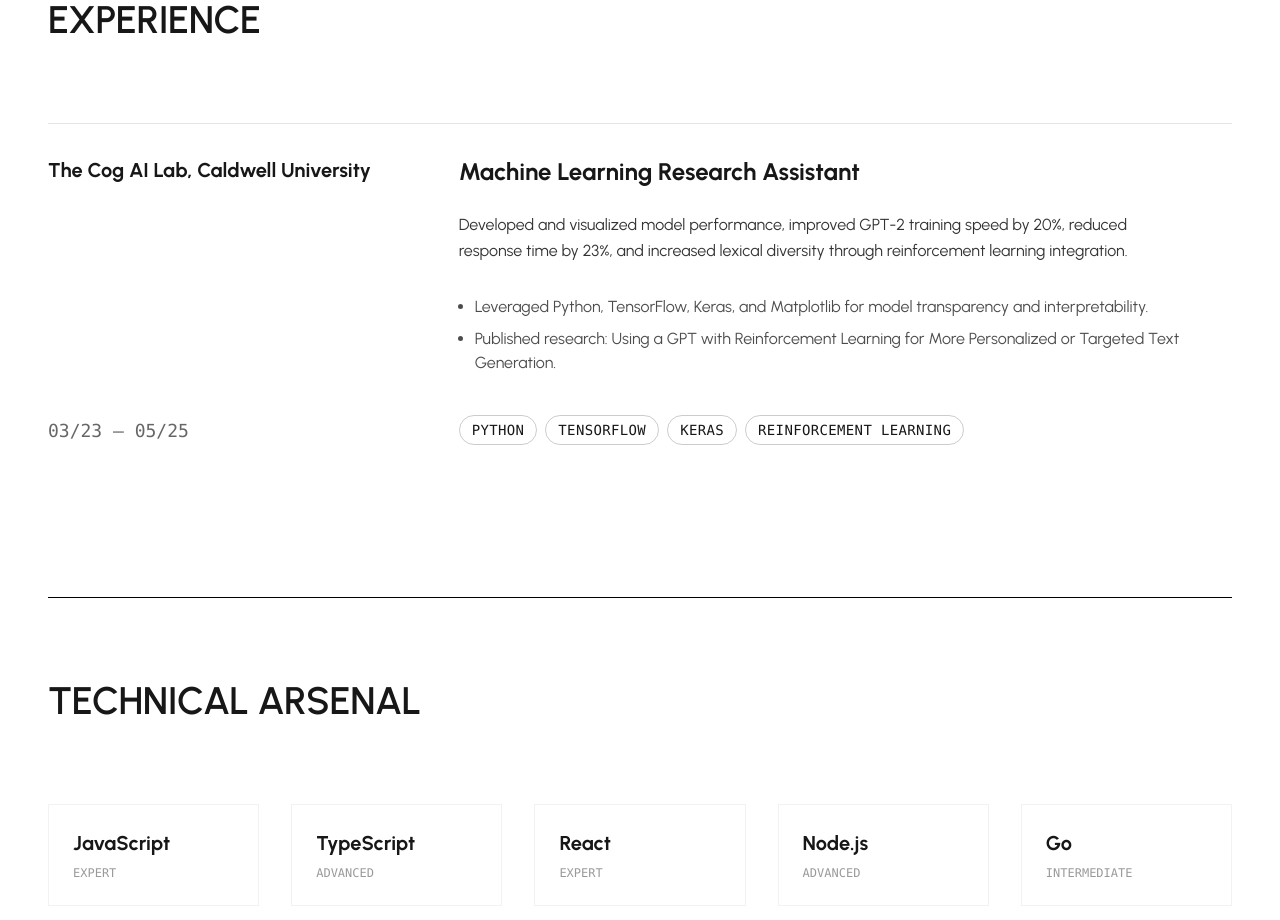
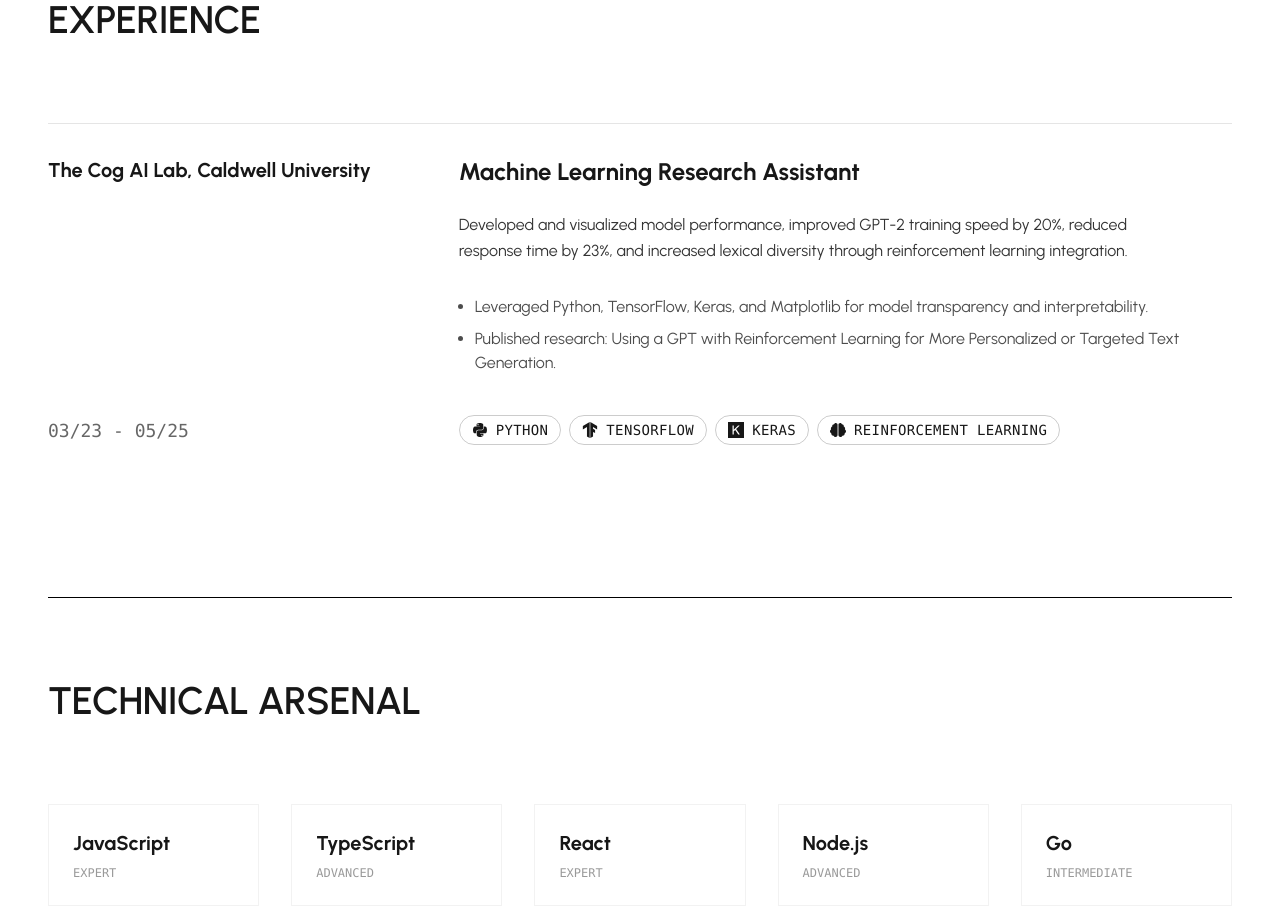
Before and after one commit to ggogitidze/personal-portfolio, a Next.js app: page / in a window 1280 px wide. Shown: the part 1220-2140 px from the top of the page. Built offline with nearby package versions, Linux system fonts and the light colour scheme.

Commit message:
Enhance experience section details

```diff
--- a/src/components/Experience.tsx
+++ b/src/components/Experience.tsx
@@ -1,16 +1,36 @@
 "use client";
 
-const researchExperience = [
+import { motion } from "framer-motion";
+import type { IconType } from "react-icons";
+import { FaPython, FaBrain } from "react-icons/fa";
+import { SiTensorflow, SiKeras } from "react-icons/si";
+
+type ResearchExperience = {
+  title: string;
+  org: string;
+  date: string;
+  description: string;
+  achievements: string[];
+  tech: { label: string; icon?: IconType }[];
+};
+
+const researchExperience: ResearchExperience[] = [
   {
     title: "Machine Learning Research Assistant",
     org: "The Cog AI Lab, Caldwell University",
-    date: "03/23 – 05/25",
-    description: "Developed and visualized model performance, improved GPT-2 training speed by 20%, reduced response time by 23%, and increased lexical diversity through reinforcement learning integration.",
+    date: "03/23 - 05/25",
+    description:
+      "Developed and visualized model performance, improved GPT-2 training speed by 20%, reduced response time by 23%, and increased lexical diversity through reinforcement learning integration.",
     achievements: [
       "Leveraged Python, TensorFlow, Keras, and Matplotlib for model transparency and interpretability.",
       "Published research: Using a GPT with Reinforcement Learning for More Personalized or Targeted Text Generation.",
     ],
-    tech: ["Python", "TensorFlow", "Keras", "Reinforcement Learning"],
+    tech: [
+      { label: "Python", icon: FaPython },
+      { label: "TensorFlow", icon: SiTensorflow },
+      { label: "Keras", icon: SiKeras },
+      { label: "Reinforcement Learning", icon: FaBrain },
+    ],
   },
 ];
 
@@ -26,7 +46,14 @@ export default function Experience() {
           {/* Experience Grid */}
           <div className="w-full">
             {researchExperience.map((exp) => (
-              <div key={exp.title} className="grid grid-cols-1 md:grid-cols-12 gap-8 md:gap-12 py-8 border-t border-black/10">
+              <motion.article
+                key={exp.title}
+                initial={{ opacity: 0, y: 40 }}
+                whileInView={{ opacity: 1, y: 0 }}
+                viewport={{ once: true, margin: "-100px" }}
+                transition={{ duration: 0.6, ease: "easeOut" }}
+                className="grid grid-cols-1 md:grid-cols-12 gap-8 md:gap-12 py-8 border-t border-black/10"
+              >
                 {/* Left: Date & Org */}
                 <div className="md:col-span-4 flex flex-col justify-between">
                   <div className="text-xl font-bold">{exp.org}</div>
@@ -35,7 +62,14 @@ export default function Experience() {
 
                 {/* Right: Details */}
                 <div className="md:col-span-8 flex flex-col gap-6">
-                  <h3 className="text-2xl font-bold">{exp.title}</h3>
+                  <motion.h3
+                    initial={{ opacity: 0, y: 20 }}
+                    whileInView={{ opacity: 1, y: 0 }}
+                    viewport={{ once: true }}
+                    className="text-2xl font-bold"
+                  >
+                    {exp.title}
+                  </motion.h3>
                   <p className="body-text text-black/80 max-w-2xl">{exp.description}</p>
 
                   <ul className="list-disc ml-4 space-y-2 mt-2 text-black/70">
@@ -45,14 +79,21 @@ export default function Experience() {
                   </ul>
 
                   <div className="flex flex-wrap gap-2 mt-4">
-                    {exp.tech.map((t) => (
-                      <span key={t} className="px-3 py-1 border border-black/20 rounded-full text-sm font-mono uppercase tracking-wide">
-                        {t}
-                      </span>
-                    ))}
+                    {exp.tech.map((tech) => {
+                      const Icon = tech.icon;
+                      return (
+                        <span
+                          key={tech.label}
+                          className="px-3 py-1 border border-black/20 rounded-full text-sm font-mono uppercase tracking-wide inline-flex items-center gap-2"
+                        >
+                          {Icon ? <Icon className="text-base" aria-hidden /> : null}
+                          {tech.label}
+                        </span>
+                      );
+                    })}
                   </div>
                 </div>
-              </div>
+              </motion.article>
             ))}
           </div>
         </div>
```
